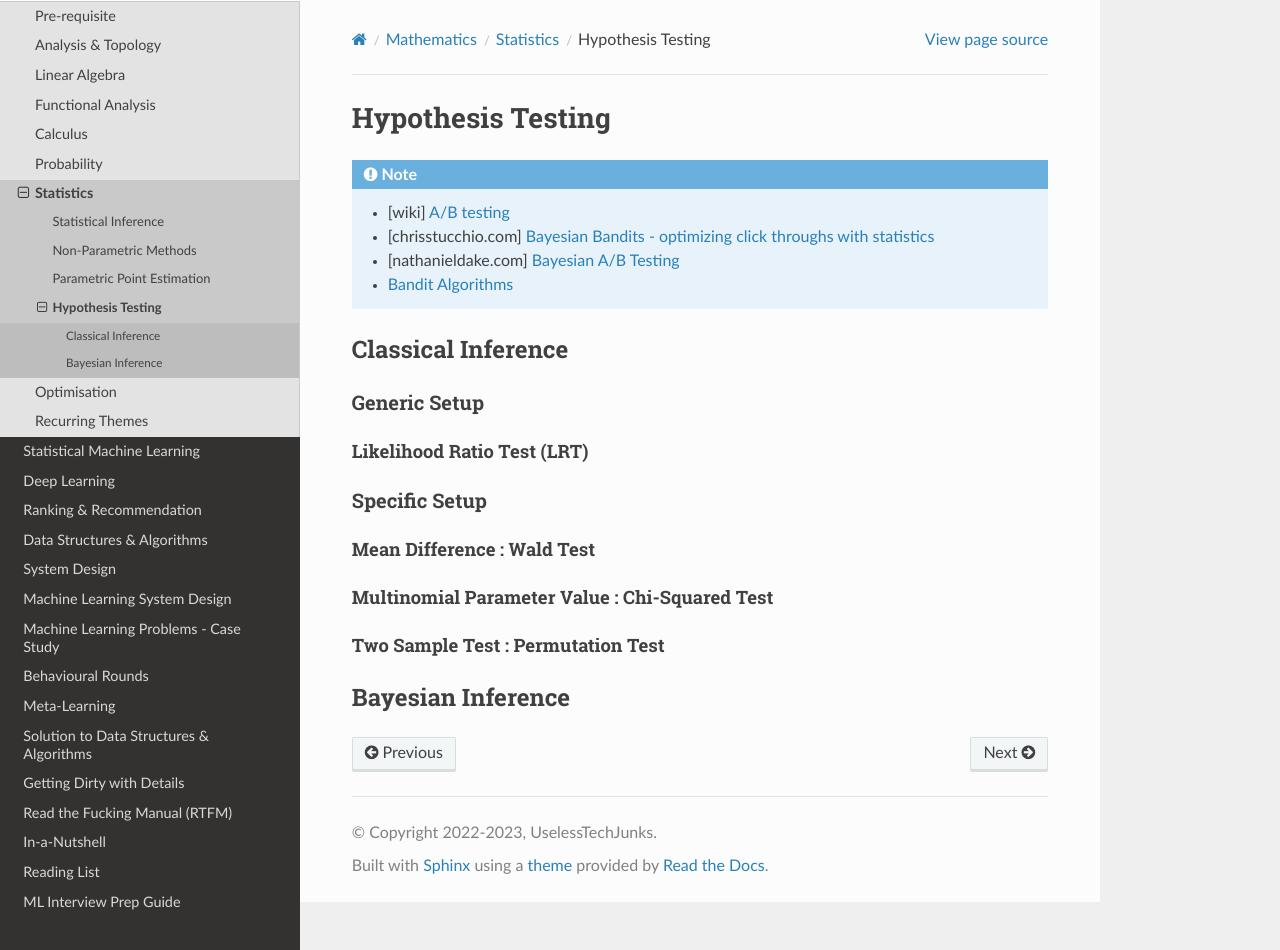
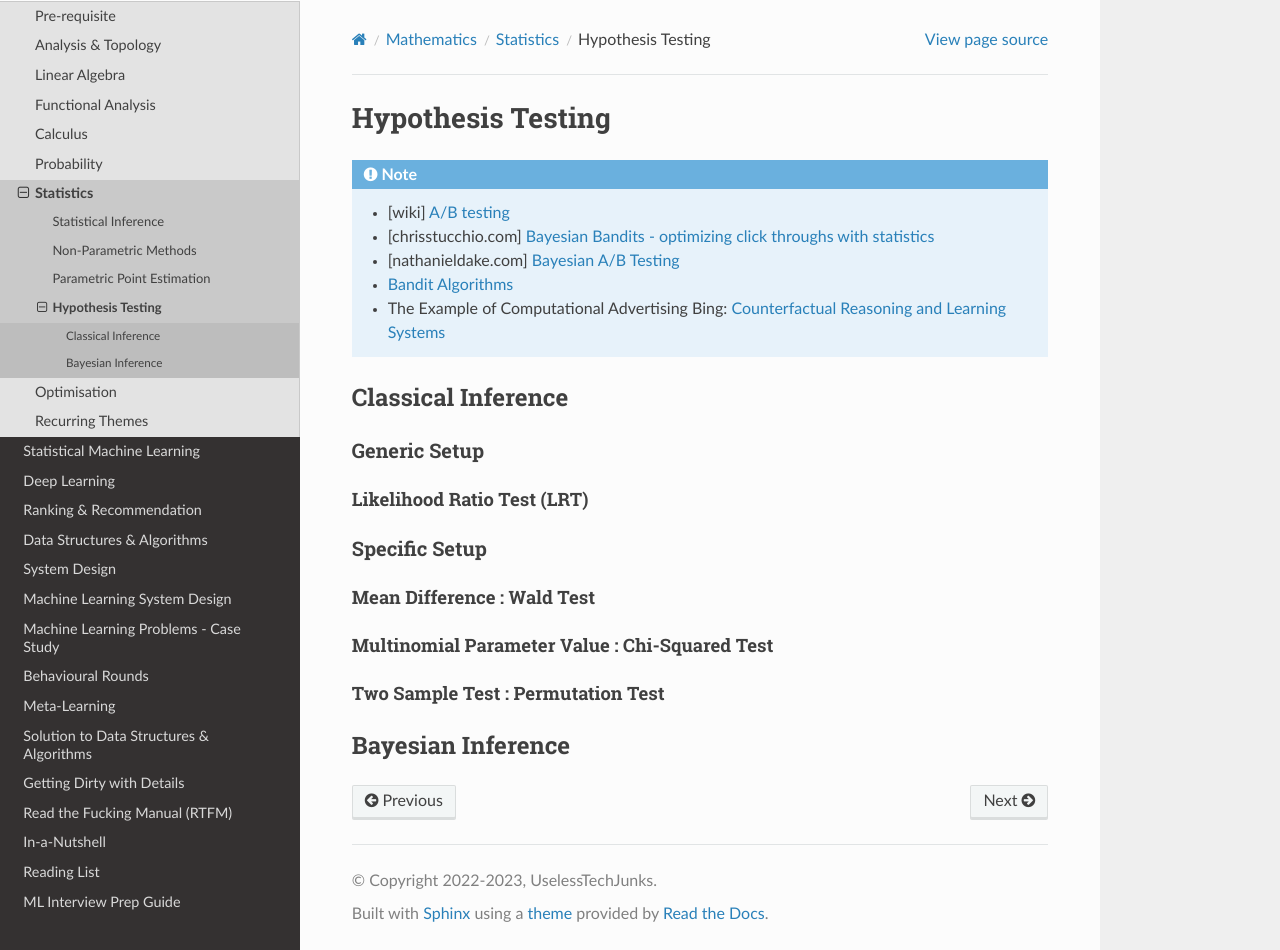
Before and after one commit to uselesstechjunks/leetcode, a Sphinx documentation site: the page built from docs/source/math/stat/hyp.rst, in a window 1280 px wide and 950 px high. Built offline with Sphinx 7.4.7 and the Read the Docs theme 2.0.0, drawn with Linux system fonts in a browser that asks for light colours.

Commit message:
Update hyp.rst

```diff
--- a/docs/source/math/stat/hyp.rst
+++ b/docs/source/math/stat/hyp.rst
@@ -7,6 +7,7 @@ Hypothesis Testing
 	* [chrisstucchio.com] `Bayesian Bandits - optimizing click throughs with statistics <https://www.chrisstucchio.com/blog/2013/bayesian_bandit.html>`_
 	* [nathanieldake.com] `Bayesian A/B Testing <https://www.nathanieldake.com/Machine_Learning/08-Bayesian_Machine_Learning-02-Bayesian-AB-Testing.html>`_
 	* `Bandit Algorithms <https://ece.iisc.ac.in/~aditya/E1245_Online_Prediction_Learning_F2018/lattimore-szepesvari18bandit-algorithms.pdf>`_
+	* The Example of Computational Advertising Bing: `Counterfactual Reasoning and Learning Systems <https://arxiv.org/abs/1209.2355>`_
 
 ***********************************************************************************
 Classical Inference
```
